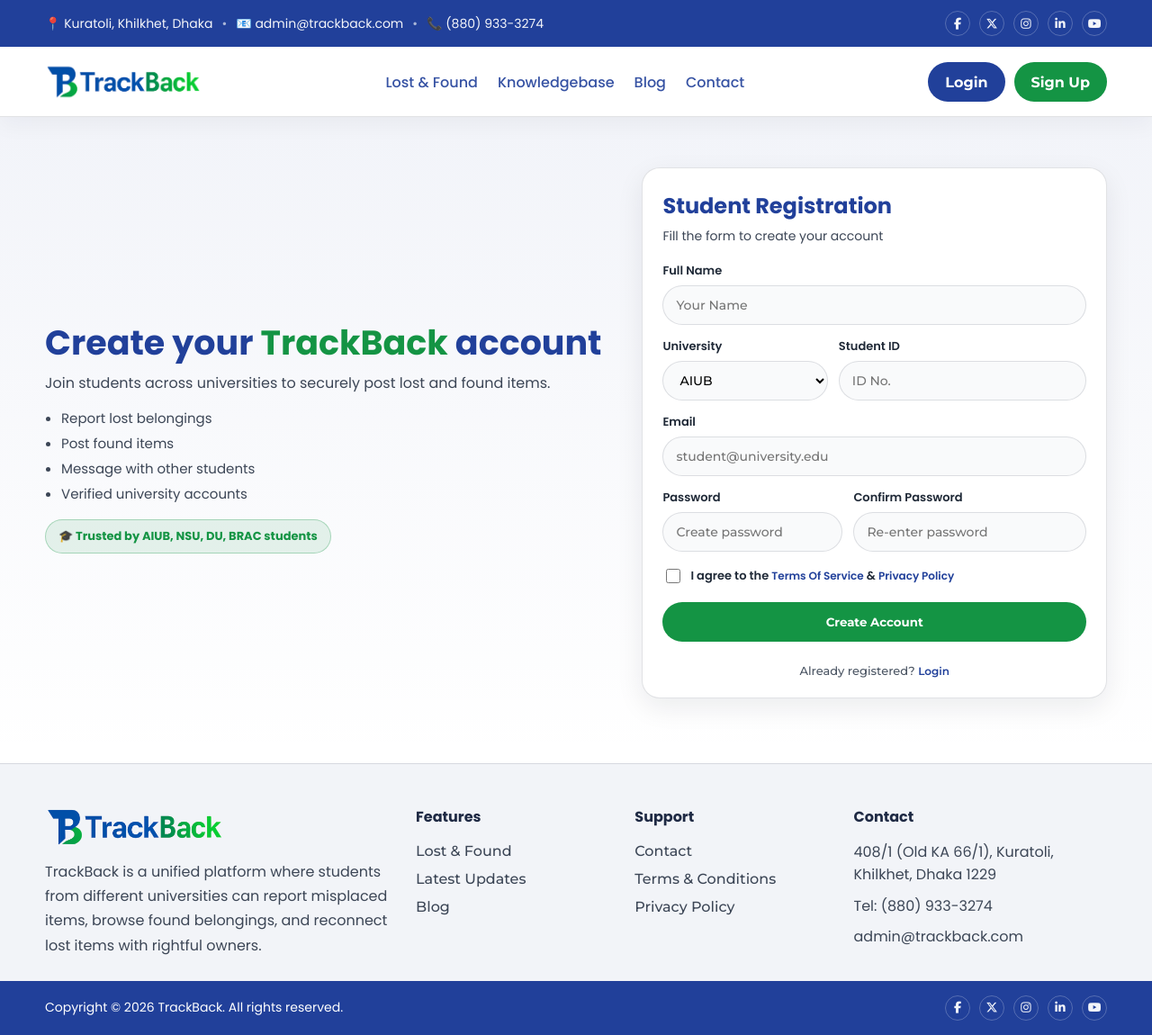
After one commit to sheikhnajmulhossain/TrackBack, a PHP site: page /registration.html in a window 1280 px wide. The commit adds this page. Shown: the whole page at 90% size. Run offline with PHP 8.4, Linux system fonts and the light colour scheme.

Commit message:
created registration page

```diff
--- a/index.css
+++ b/index.css
@@ -878,6 +878,37 @@ details[open] summary::after{ content:"–"; }
   color:var(--blue);
 }
 
+.auth-form__row{
+  display:grid;
+  grid-template-columns:0.8fr 1.2fr;
+  gap:12px;
+}
+
+
+.auth-form select{
+  height:44px;
+  border-radius:999px;
+  border:1px solid var(--border);
+  padding:0 14px;
+  font-family:var(--fontBody);
+  font-size:14px;
+  background:#f9fafb;
+  outline:none;
+}
+
+
+.auth-form select:focus{
+  border-color:rgba(33,64,154,.75);
+  box-shadow:0 0 0 1px rgba(33,64,154,.08);
+  background:#fff;
+}
+
+@media (max-width:720px){
+  .auth-form__row{
+    grid-template-columns:1fr;
+  }
+}
+
 /* Responsive */
 @media (max-width:980px){
   .auth__grid{
--- a/login.html
+++ b/login.html
@@ -124,7 +124,7 @@
 
             <p class="auth-form__footer">
               Don’t have an account yet?
-              <a href="/registration" class="form-link">Sign up now</a>
+              <a href="registration.html" class="form-link">Sign up now</a>
             </p>
           </form>
 
--- /dev/null
+++ b/registration.html
@@ -0,0 +1,208 @@
+<!doctype html>
+<html lang="en">
+
+<head>
+    <meta charset="UTF-8" />
+    <meta name="viewport" content="width=device-width, initial-scale=1.0" />
+    <title>Create Account - TrackBack</title>
+
+    <link rel="icon" href="img/logo/favicon-circle.png" type="image/png" />
+
+    <link rel="stylesheet" href="https://cdnjs.cloudflare.com/ajax/libs/font-awesome/6.5.1/css/all.min.css" />
+
+    <link
+        href="https://fonts.googleapis.com/css2?family=Montserrat:wght@500;600;700&family=Poppins:wght@400;500;600;700&display=swap"
+        rel="stylesheet" />
+
+    <link rel="stylesheet" href="./index.css" />
+</head>
+
+<body>
+
+    <header class="topbar">
+        <div class="container topbar__inner">
+            <div class="topbar__left">
+                <span class="topbar__item">📍 Kuratoli, Khilkhet, Dhaka</span>
+                <span class="dot">•</span>
+                <span class="topbar__item">📧 admin@trackback.com</span>
+                <span class="dot">•</span>
+                <span class="topbar__item">📞 (880) 933-3274</span>
+            </div>
+            <div class="topbar__right">
+                <a class="iconlink"><i class="fa-brands fa-facebook-f"></i></a>
+                <a class="iconlink"><i class="fa-brands fa-x-twitter"></i></a>
+                <a class="iconlink"><i class="fa-brands fa-instagram"></i></a>
+                <a class="iconlink"><i class="fa-brands fa-linkedin-in"></i></a>
+                <a class="iconlink"><i class="fa-brands fa-youtube"></i></a>
+            </div>
+        </div>
+    </header>
+
+    <nav class="nav">
+        <div class="container nav__inner">
+            <a href="index.html" class="brand">
+                <img class="brand__img" src="img/logo/logo-2.png" />
+            </a>
+
+            <div class="nav__links">
+                <a class="nav__link" href="index.html#features">Lost & Found</a>
+                <a class="nav__link" href="index.html#support">Knowledgebase</a>
+                <a class="nav__link" href="index.html#blog">Blog</a>
+                <a class="nav__link" href="index.html#contact">Contact</a>
+            </div>
+
+            <div class="nav__actions">
+                <a class="btn btn--blue" href="login.html">Login</a>
+                <a class="btn btn--green" href="registration.html">Sign Up</a>
+            </div>
+        </div>
+    </nav>
+
+    <main>
+        <section class="auth">
+            <div class="container auth__grid">
+
+                <div class="auth__info">
+                    <h1 class="auth__title">
+                        Create your <span class="accent">TrackBack</span> account
+                    </h1>
+
+                    <p class="auth__subtitle">
+                        Join students across universities to securely post lost and found items.
+                    </p>
+
+                    <ul class="auth__list">
+                        <li>Report lost belongings</li>
+                        <li>Post found items</li>
+                        <li>Message with other students</li>
+                        <li>Verified university accounts</li>
+                    </ul>
+
+                    <div class="auth__badge">
+                        🎓 Trusted by AIUB, NSU, DU, BRAC students
+                    </div>
+                </div>
+
+                <div class="auth__card">
+                    <h2 class="auth-card__title">Student Registration</h2>
+                    <p class="auth-card__subtitle">Fill the form to create your account</p>
+
+                    <form class="auth-form" action="register.php" method="post">
+
+                        <div class="form-field">
+                            <label>Full Name</label>
+                            <input type="text" name="fullname" placeholder="Your Name" required>
+                        </div>
+
+                        <div class="auth-form__row">
+                            <div class="form-field">
+                                <label>University</label>
+                                <select name="university" required>
+                                    <option value="AIUB">AIUB</option>
+                                </select>
+                            </div>
+
+                            <div class="form-field">
+                                <label>Student ID</label>
+                                <input type="text" name="student_id" placeholder="ID No." autocomplete="off" required>
+
+                            </div>
+                        </div>
+
+                        <div class="form-field">
+                            <label>Email</label>
+                            <input type="email" name="email" placeholder="student@university.edu" required>
+                        </div>
+
+                        <div class="auth-form__row">
+                            <div class="form-field">
+                                <label>Password</label>
+                                <input type="password" name="password" placeholder="Create password" required>
+                            </div>
+
+                            <div class="form-field">
+                                <label>Confirm Password</label>
+                                <input type="password" name="confirm" placeholder="Re-enter password" required>
+                            </div>
+                        </div>
+
+                        <div class="form-field form-field--inline">
+                            <label class="checkbox">
+                                <input type="checkbox" required>
+                                <span>
+                                    I agree to the
+                                    <a href="terms.html" class="form-link">Terms Of Service</a>
+                                    &
+                                    <a href="privacy.html" class="form-link">Privacy Policy</a>
+                                </span>
+                            </label>
+
+                        </div>
+
+                        <button type="submit" class="btn btn--green btn--pill auth-form__btn">
+                            Create Account
+                        </button>
+
+                        <p class="auth-form__footer">
+                            Already registered? <a href="login.html" class="form-link">Login</a>
+                        </p>
+
+                    </form>
+                </div>
+
+            </div>
+        </section>
+    </main>
+
+    <footer class="footer" id="contact">
+        <div class="container footer__grid">
+            <div class="footer__brand">
+                <div class="brand brand--footer">
+                    <img class="brand__img brand__img--footer" src="img/logo/logo-2.png" />
+                </div>
+                <p>
+                    TrackBack is a unified platform where students from different universities
+                    can report misplaced items, browse found belongings, and reconnect lost items
+                    with rightful owners.
+                </p>
+            </div>
+
+            <div class="footer__col">
+                <h4>Features</h4>
+                <a href="#">Lost & Found</a>
+                <a href="#">Latest Updates</a>
+                <a href="#">Blog</a>
+            </div>
+
+            <div class="footer__col">
+                <h4>Support</h4>
+                <a href="#">Contact</a>
+                <a href="#">Terms & Conditions</a>
+                <a href="#">Privacy Policy</a>
+            </div>
+
+            <div class="footer__col">
+                <h4>Contact</h4>
+                <div class="footer__meta">408/1 (Old KA 66/1), Kuratoli, Khilkhet, Dhaka 1229</div>
+                <div class="footer__meta">Tel: (880) 933-3274</div>
+                <div class="footer__meta">admin@trackback.com</div>
+            </div>
+        </div>
+
+        <div class="footer__bottom">
+            <div class="container footer__bottom-inner">
+                <span>Copyright © 2026 TrackBack. All rights reserved.</span>
+                <div class="topbar__right">
+                    <a class="iconlink"><i class="fa-brands fa-facebook-f"></i></a>
+                    <a class="iconlink"><i class="fa-brands fa-x-twitter"></i></a>
+                    <a class="iconlink"><i class="fa-brands fa-instagram"></i></a>
+                    <a class="iconlink"><i class="fa-brands fa-linkedin-in"></i></a>
+                    <a class="iconlink"><i class="fa-brands fa-youtube"></i></a>
+                </div>
+            </div>
+        </div>
+    </footer>
+
+</body>
+
+</html>
```
Also changed, not shown: index.html (+17 -9 lines).
